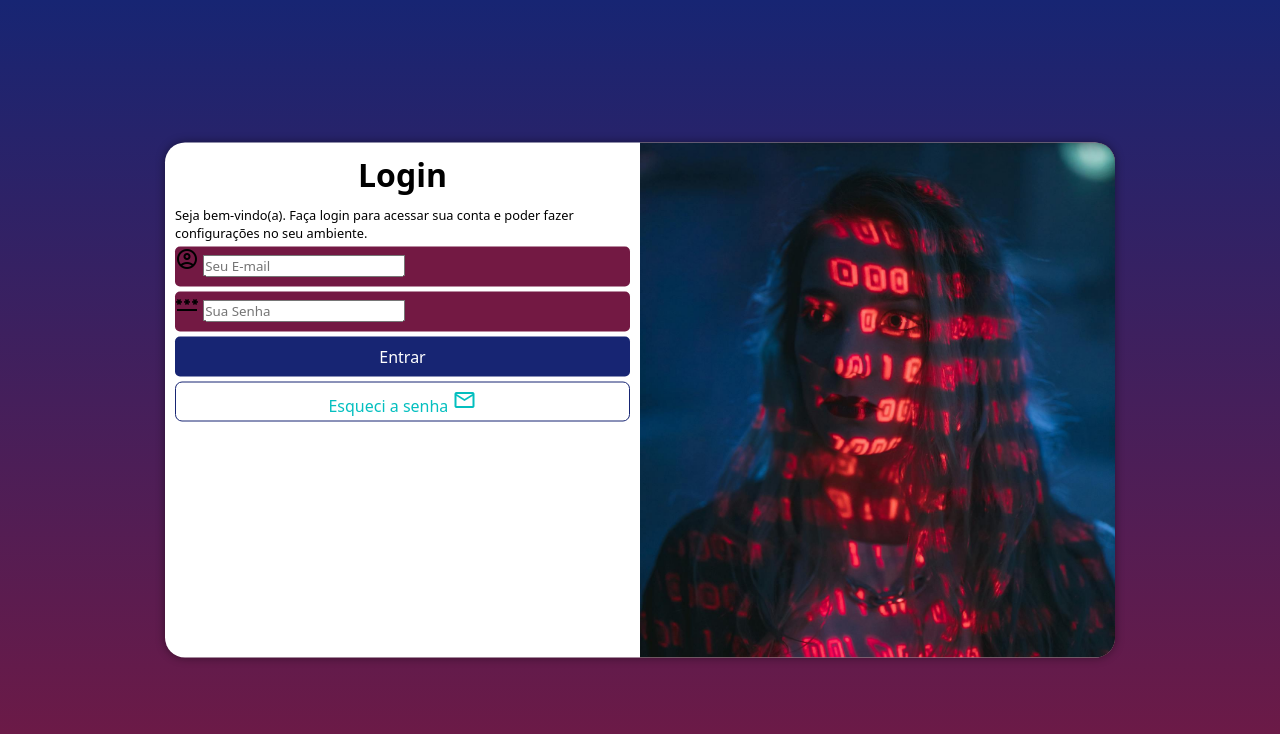
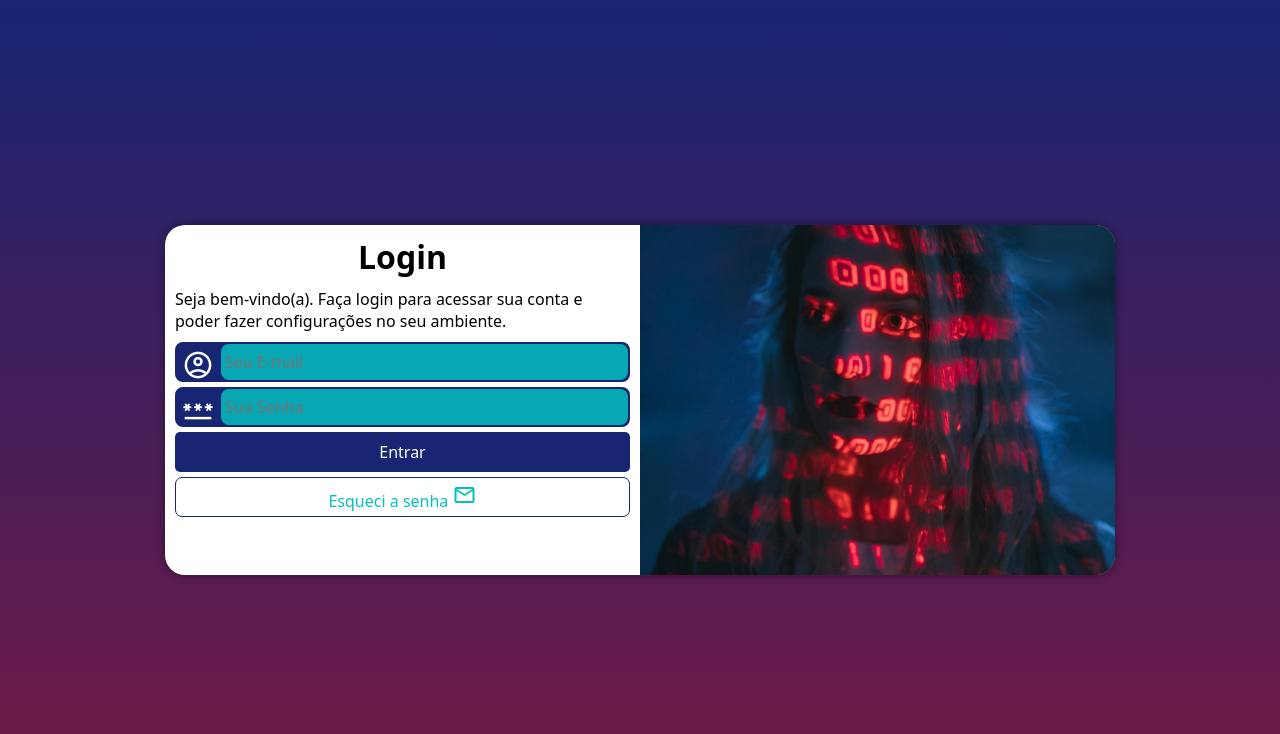
Before and after one commit to Gabr1elSilva/projeto-login, a plain HTML site: page index.html in a window 1280 px wide. Drawn offline with nearby package versions, Linux system fonts and the light colour scheme.

Commit message:
Projeto finalizado.

```diff
--- a/style/media-query.css
+++ b/style/media-query.css
@@ -7,6 +7,7 @@
 
     section#login {
         width: 80vw;
+        height: 290px;
     }
 
     section#login>div#imagem {
@@ -28,6 +29,7 @@
 
     section#login {
         width: 950px;
+        height: 350px;
     }
 
     section#login>div#imagem {
@@ -46,6 +48,7 @@
     }
 
     div#formulario>p {
-        font-size: 0.8em;
+        font-size: 1em;
+        margin: 10px 0px;
     }
 }
--- a/style/style.css
+++ b/style/style.css
@@ -35,14 +35,13 @@ section#login {
    top: 50%;
    left: 50%;
    overflow: hidden;
-
-   transform: translate(-50%, -50%);
    background-color: white;
    width: 250px;
    height: 515px;
    border-radius: 20px;
    box-shadow: 0px 0px 10px rgba(0, 0, 0, 0.445);
 
+   transform: translate(-50%, -50%);
    transition: width .3s, height .3s;
    transition-timing-function: ease;
 }
@@ -70,16 +69,40 @@ div#formulario>p {
 }
 
 form > div.campo {
-   background-color: #731943;
+   background-color: #172573;
+   border: 2px solid #172573;
    display: block;
    width: 100%;
    height: 40px;
-   border-radius: 5px;
+   border-radius: 8px;
    margin: 5px 0px;
 }
 
 div.campo label {
    display: none;
+}
+
+div.campo > span {
+   color: white;
+   font-size: 2em;
+   width: 40px;
+   padding: 5px;
+}
+
+div.campo > input {
+   background-color: #04bfbfd7;
+   font-size: 1em;
+   width: calc(100% - 44px);
+   height: 100%;
+   border: 0px;
+   border-radius: 8px;
+   padding: 4px;
+   transform: translate(44px, -42px);
+}
+
+div.campo > input:focus-within {
+   background-color: white;
+
 }
 
 form > input[type=submit] {
```
